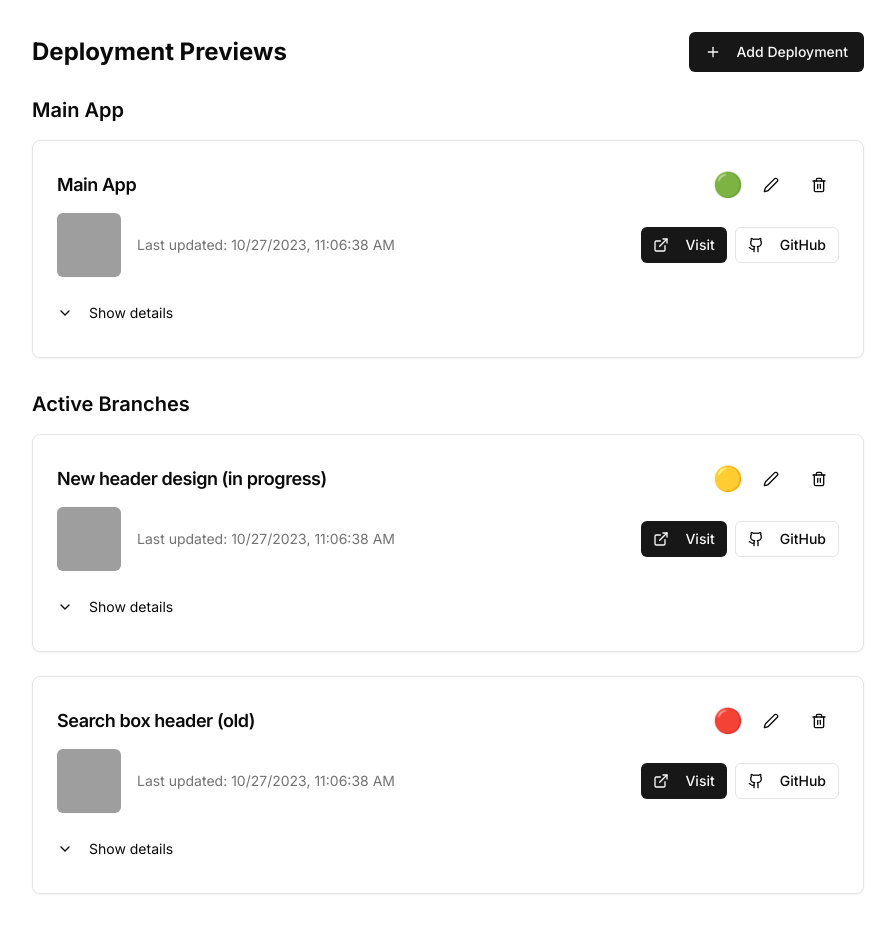
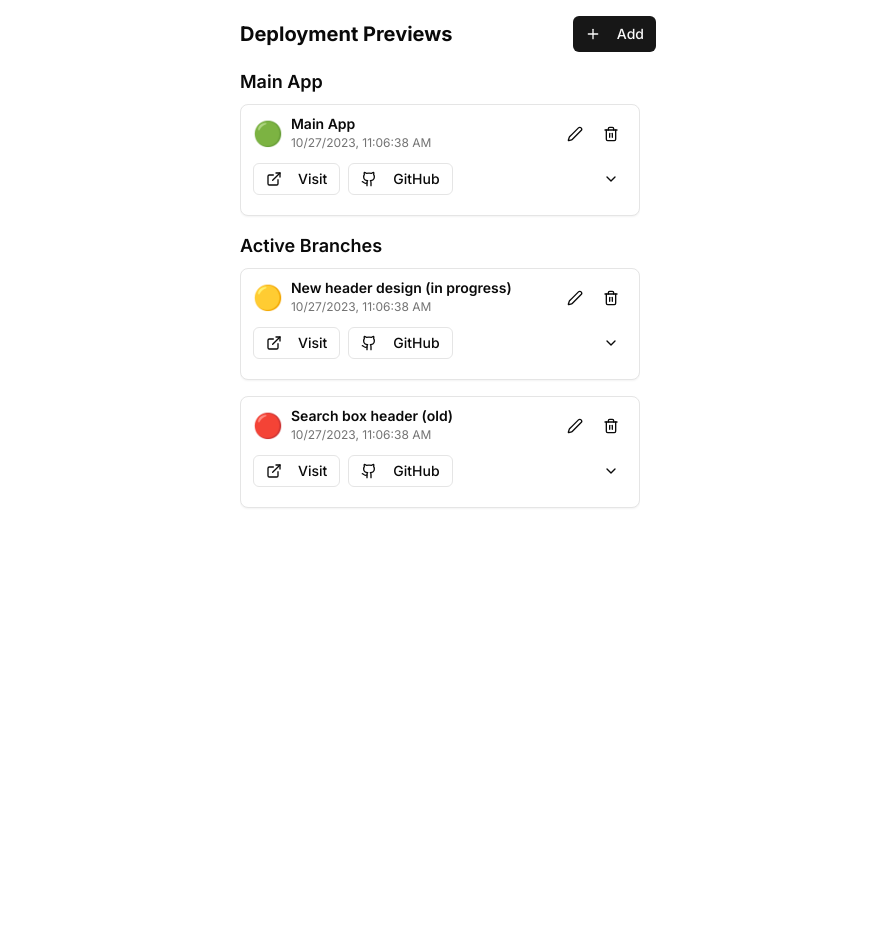
Before and after one commit to dobe4ever/better-you-project-overview, a Next.js app: page / in a window 1280 px wide. Shown: the whole page, without its empty margins (192-1087 px from the left). After the commit the page ends 800 px from the top, so only its background shows below. Built offline with nearby package versions, Linux system fonts and the light colour scheme; grey boxes are pictures that could not be loaded.

Commit message:
mobile-first layout

```diff
--- a/app/page.tsx
+++ b/app/page.tsx
@@ -6,6 +6,7 @@ import { Button } from '@/components/ui/button'
 import { DeploymentCard } from '@/components/DeploymentCard'
 import { CardForm } from '@/components/CardForm'
 import { Deployment } from '@/types/Deployment'
+import { ScrollArea } from '@/components/ui/scroll-area'
 
 export default function DeploymentDashboard() {
   const [deployments, setDeployments] = useState<Deployment[]>([
@@ -100,16 +101,16 @@ export default function DeploymentDashboard() {
   const branches = deployments.slice(1)
 
   return (
-    <div className="max-w-4xl mx-auto p-4 sm:p-6 lg:p-8">
-      <div className="flex justify-between items-center mb-6">
-        <h1 className="text-2xl font-bold">Deployment Previews</h1>
-        <Button onClick={() =>
-         setShowForm(true)}>
+    <div className="max-w-md mx-auto p-4">
+      <div className="flex justify-between items-center mb-4">
+        <h1 className="text-xl font-bold">Deployment Previews</h1>
+        <Button size="sm" onClick={() => setShowForm(true)}>
           <Plus className="mr-2 h-4 w-4" />
-          Add Deployment
+          Add
         </Button>
       </div>
 
+      <ScrollArea className="h-[calc(100vh-6rem)] pr-4">
         {showForm && (
           <CardForm
             onSubmit={handleAddCard}
@@ -118,8 +119,8 @@ export default function DeploymentDashboard() {
         )}
 
         {/* Main App Section */}
-      <div className="mb-8">
-        <h2 className="text-xl font-semibold mb-4">Main App</h2>
+        <div className="mb-4">
+          <h2 className="text-lg font-semibold mb-2">Main App</h2>
           {mainApp.map((deployment) => (
             editingId === deployment.id ? (
               <CardForm
@@ -127,6 +128,7 @@ export default function DeploymentDashboard() {
                 deployment={deployment}
                 onSubmit={handleUpdateCard}
                 onCancel={() => setEditingId(null)}
+
               />
             ) : (
               <DeploymentCard
@@ -141,8 +143,8 @@ export default function DeploymentDashboard() {
         </div>
 
         {/* Active Branches Section */}
-      <h2 className="text-xl font-semibold mb-4">Active Branches</h2>
-      <div className="space-y-6">
+        <h2 className="text-lg font-semibold mb-2">Active Branches</h2>
+        <div className="space-y-4">
           {branches.map((deployment) => (
             editingId === deployment.id ? (
               <CardForm
@@ -162,6 +164,7 @@ export default function DeploymentDashboard() {
             )
           ))}
         </div>
+      </ScrollArea>
     </div>
   )
 }
--- a/components/CardForm.tsx
+++ b/components/CardForm.tsx
@@ -22,26 +22,26 @@ export const CardForm: React.FC<CardFormProps> = ({ deployment, onSubmit, onCanc
 
   return (
     <Card className="w-full mb-4">
-      <CardHeader>
-        <CardTitle>{deployment ? 'Edit Deployment' : 'Add New Deployment'}</CardTitle>
+      <CardHeader className="p-3">
+        <CardTitle className="text-lg">{deployment ? 'Edit Deployment' : 'Add New Deployment'}</CardTitle>
       </CardHeader>
-      <CardContent>
-        <div className="space-y-4">
-          <div className="space-y-2">
+      <CardContent className="p-3 pt-0 space-y-3">
+        <div className="space-y-1">
           <label className="text-sm font-medium" htmlFor="title">Title</label>
           <Input
             id="title"
             value={formData.title}
             onChange={(e) => setFormData({ ...formData, title: e.target.value })}
+            className="h-8 text-sm"
           />
         </div>
-          <div className="space-y-2">
+        <div className="space-y-1">
           <label className="text-sm font-medium" htmlFor="status">Status</label>
           <Select
             value={formData.status}
             onValueChange={(value) => setFormData({ ...formData, status: value })}
           >
-              <SelectTrigger id="status">
+            <SelectTrigger id="status" className="h-8 text-sm">
               <SelectValue placeholder="Select status" />
             </SelectTrigger>
             <SelectContent>
@@ -51,38 +51,40 @@ export const CardForm: React.FC<CardFormProps> = ({ deployment, onSubmit, onCanc
             </SelectContent>
           </Select>
         </div>
-          <div className="space-y-2">
+        <div className="space-y-1">
           <label className="text-sm font-medium" htmlFor="previewUrl">Preview URL</label>
           <Input
             id="previewUrl"
             type="url"
             value={formData.previewUrl}
             onChange={(e) => setFormData({ ...formData, previewUrl: e.target.value })}
+            className="h-8 text-sm"
           />
         </div>
-          <div className="space-y-2">
+        <div className="space-y-1">
           <label className="text-sm font-medium" htmlFor="githubUrl">GitHub URL</label>
           <Input
             id="githubUrl"
             type="url"
             value={formData.githubUrl}
             onChange={(e) => setFormData({ ...formData, githubUrl: e.target.value })}
+            className="h-8 text-sm"
           />
         </div>
-          <div className="space-y-2">
+        <div className="space-y-1">
           <label className="text-sm font-medium" htmlFor="previewImage">Preview Image URL</label>
           <Input
             id="previewImage"
             type="url"
             value={formData.previewImage}
             onChange={(e) => setFormData({ ...formData, previewImage: e.target.value })}
+            className="h-8 text-sm"
           />
         </div>
-        </div>
       </CardContent>
-      <CardFooter className="flex justify-end space-x-2">
-        <Button variant="outline" onClick={onCancel}>Cancel</Button>
-        <Button onClick={() => onSubmit(formData)}>Save</Button>
+      <CardFooter className="p-3 flex justify-end space-x-2">
+        <Button variant="outline" size="sm" onClick={onCancel}>Cancel</Button>
+        <Button size="sm" onClick={() => onSubmit(formData)}>Save</Button>
       </CardFooter>
     </Card>
   )
--- a/components/DeploymentCard.tsx
+++ b/components/DeploymentCard.tsx
@@ -1,9 +1,10 @@
 import React, { useState } from 'react'
 import { ExternalLink, Github, MessageSquare, ChevronDown, ChevronUp, Edit2, Trash2 } from 'lucide-react'
-import { Card, CardContent, CardFooter, CardHeader, CardTitle } from '@/components/ui/card'
+import { Card, CardContent, CardFooter, CardHeader } from '@/components/ui/card'
 import { Button } from '@/components/ui/button'
 import { Textarea } from '@/components/ui/textarea'
 import { Deployment } from '@/types/Deployment'
+import { ScrollArea } from '@/components/ui/scroll-area'
 
 interface DeploymentCardProps extends Deployment {
   onEdit: () => void
@@ -30,89 +31,84 @@ export const DeploymentCard: React.FC<DeploymentCardProps> = ({
 
   return (
     <Card className="w-full mb-4">
-      <CardHeader className="flex flex-row items-center justify-between space-y-0 pb-2">
-        <CardTitle className="text-lg font-semibold">{title}</CardTitle>
+      <CardHeader className="p-3 flex flex-row items-center justify-between space-y-0">
         <div className="flex items-center space-x-2">
           <span className="text-2xl">{status}</span>
-          <Button variant="ghost" size="icon" onClick={onEdit}>
+          <div>
+            <h3 className="text-sm font-semibold leading-none">{title}</h3>
+            <p className="text-xs text-muted-foreground mt-1">{formattedDate}</p>
+          </div>
+        </div>
+        <div className="flex items-center space-x-1">
+          <Button variant="ghost" size="icon" className="h-8 w-8" onClick={onEdit}>
             <Edit2 className="h-4 w-4" />
           </Button>
-          <Button variant="ghost" size="icon" onClick={onDelete}>
+          <Button variant="ghost" size="icon" className="h-8 w-8" onClick={onDelete}>
             <Trash2 className="h-4 w-4" />
           </Button>
         </div>
       </CardHeader>
-      <CardContent>
-        <div className="flex flex-col sm:flex-row items-start sm:items-center justify-between mb-4">
-          <div className="flex items-center space-x-4 mb-2 sm:mb-0">
-            <div className="relative w-16 h-16 flex-shrink-0">
-              <img
-                src={previewImage}
-                alt={`Preview of ${title}`}
-                className="absolute inset-0 w-full h-full object-cover rounded-md"
-              />
-            </div>
-            <div>
-              <p className="text-sm text-muted-foreground">Last updated: {formattedDate}</p>
-            </div>
-          </div>
+      <CardContent className="p-3 pt-0">
+        <div className="flex items-center justify-between mb-2">
           <div className="flex space-x-2">
-            <Button asChild variant="default" size="sm">
+            <Button asChild variant="outline" size="sm" className="h-8">
               <a href={previewUrl} target="_blank" rel="noopener noreferrer">
                 <ExternalLink className="mr-2 h-4 w-4" />
                 Visit
               </a>
             </Button>
-            <Button asChild variant="outline" size="sm">
+            <Button asChild variant="outline" size="sm" className="h-8">
               <a href={githubUrl} target="_blank" rel="noopener noreferrer">
                 <Github className="mr-2 h-4 w-4" />
                 GitHub
               </a>
             </Button>
           </div>
-        </div>
           <Button
             variant="ghost"
-          className="w-full justify-start p-0 font-normal"
+            size="sm"
+            className="h-8 px-2"
             onClick={() => setIsExpanded(!isExpanded)}
           >
             {isExpanded ? (
-            <ChevronUp className="mr-2 h-4 w-4" />
+              <ChevronUp className="h-4 w-4" />
             ) : (
-            <ChevronDown className="mr-2 h-4 w-4" />
+              <ChevronDown className="h-4 w-4" />
             )}
-          {isExpanded ? 'Hide details' : 'Show details'}
+            <span className="sr-only">{isExpanded ? 'Hide details' : 'Show details'}</span>
           </Button>
+        </div>
         {isExpanded && (
-          <div className="mt-4 space-y-4">
+          <div className="mt-2 space-y-2">
             <div className="relative aspect-video w-full">
               <img
                 src={previewImage}
                 alt={`Full preview of ${title}`}
-                className="absolute inset-0 w-full h-full object-contain rounded-md"
+                className="rounded-md object-cover w-full h-full"
               />
             </div>
             <div>
-              <h3 className="flex items-center text-lg font-medium mb-3">
-                <MessageSquare className="mr-2 h-5 w-5" />
+              <h4 className="text-sm font-medium flex items-center mb-2">
+                <MessageSquare className="mr-2 h-4 w-4" />
                 Comments
-              </h3>
-              <div className="space-y-3">
+              </h4>
+              <ScrollArea className="h-32 rounded-md border p-2">
+                <div className="space-y-2">
                   {comments.map((comment, index) => (
-                  <div key={index} className="p-3 bg-muted rounded-md">
-                    <div className="text-sm text-muted-foreground mb-1">
-                      {new Date(comment.timestamp).toLocaleString()}
-                    </div>
-                    <div>{comment.text}</div>
+                    <div key={index} className="text-sm">
+                      <p className="text-muted-foreground text-xs">{new Date(comment.timestamp).toLocaleString()}</p>
+                      <p>{comment.text}</p>
                     </div>
                   ))}
                 </div>
-              <div className="mt-4">
+              </ScrollArea>
+              <div className="mt-2">
                 <Textarea
                   value={newComment}
                   onChange={(e) => setNewComment(e.target.value)}
                   placeholder="Add a comment..."
-                  className="mb-2"
+                  className="mb-2 text-sm"
+                  rows={2}
                 />
                 <Button
                   onClick={() => {
@@ -121,6 +117,7 @@ export const DeploymentCard: React.FC<DeploymentCardProps> = ({
                       setNewComment('')
                     }
                   }}
+                  size="sm"
                 >
                   Add Comment
                 </Button>
--- /dev/null
+++ b/components/ui/scroll-area.tsx
@@ -0,0 +1,48 @@
+"use client"
+
+import * as React from "react"
+import * as ScrollAreaPrimitive from "@radix-ui/react-scroll-area"
+
+import { cn } from "@/lib/utils"
+
+const ScrollArea = React.forwardRef<
+  React.ElementRef<typeof ScrollAreaPrimitive.Root>,
+  React.ComponentPropsWithoutRef<typeof ScrollAreaPrimitive.Root>
+>(({ className, children, ...props }, ref) => (
+  <ScrollAreaPrimitive.Root
+    ref={ref}
+    className={cn("relative overflow-hidden", className)}
+    {...props}
+  >
+    <ScrollAreaPrimitive.Viewport className="h-full w-full rounded-[inherit]">
+      {children}
+    </ScrollAreaPrimitive.Viewport>
+    <ScrollBar />
+    <ScrollAreaPrimitive.Corner />
+  </ScrollAreaPrimitive.Root>
+))
+ScrollArea.displayName = ScrollAreaPrimitive.Root.displayName
+
+const ScrollBar = React.forwardRef<
+  React.ElementRef<typeof ScrollAreaPrimitive.ScrollAreaScrollbar>,
+  React.ComponentPropsWithoutRef<typeof ScrollAreaPrimitive.ScrollAreaScrollbar>
+>(({ className, orientation = "vertical", ...props }, ref) => (
+  <ScrollAreaPrimitive.ScrollAreaScrollbar
+    ref={ref}
+    orientation={orientation}
+    className={cn(
+      "flex touch-none select-none transition-colors",
+      orientation === "vertical" &&
+        "h-full w-2.5 border-l border-l-transparent p-[1px]",
+      orientation === "horizontal" &&
+        "h-2.5 flex-col border-t border-t-transparent p-[1px]",
+      className
+    )}
+    {...props}
+  >
+    <ScrollAreaPrimitive.ScrollAreaThumb className="relative flex-1 rounded-full bg-border" />
+  </ScrollAreaPrimitive.ScrollAreaScrollbar>
+))
+ScrollBar.displayName = ScrollAreaPrimitive.ScrollAreaScrollbar.displayName
+
+export { ScrollArea, ScrollBar }
--- a/package.json
+++ b/package.json
@@ -9,6 +9,7 @@
     "lint": "next lint"
   },
   "dependencies": {
+    "@radix-ui/react-scroll-area": "^1.2.0",
     "@radix-ui/react-select": "^2.1.2",
     "@radix-ui/react-slot": "^1.1.0",
     "@types/node": "20.6.2",
```
Also changed, not shown: 1 other file (tests, documents, lock files or other folders). Lines whose indentation alone changed are shown as unchanged.
